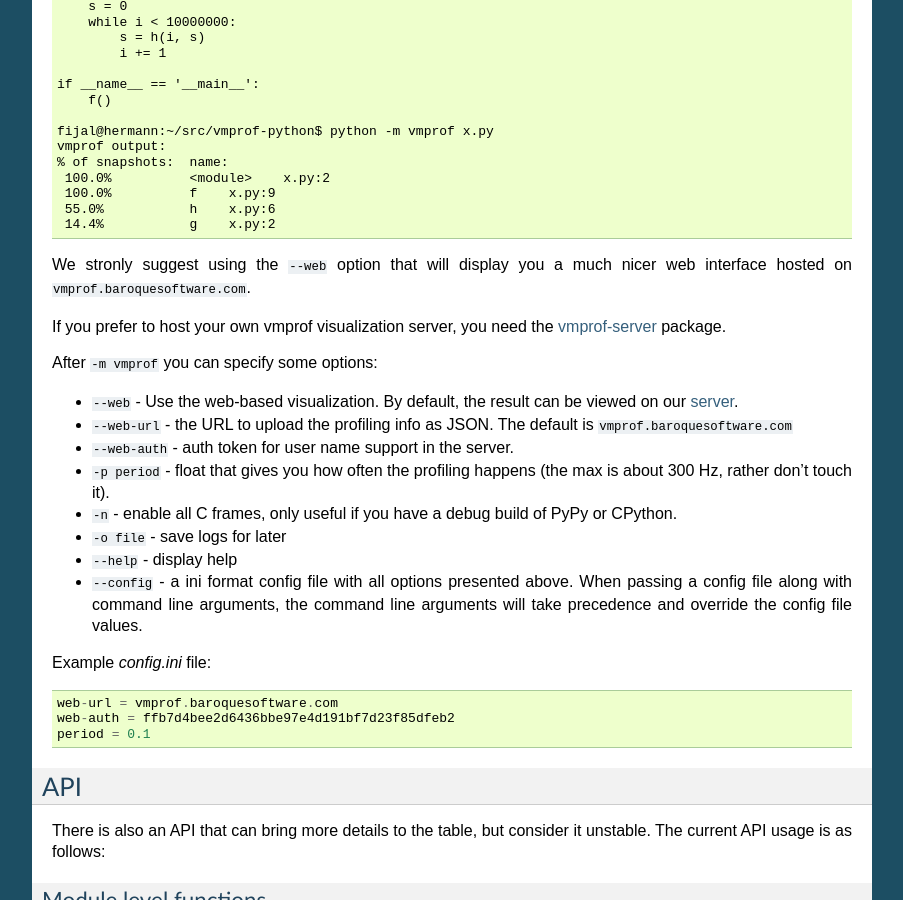
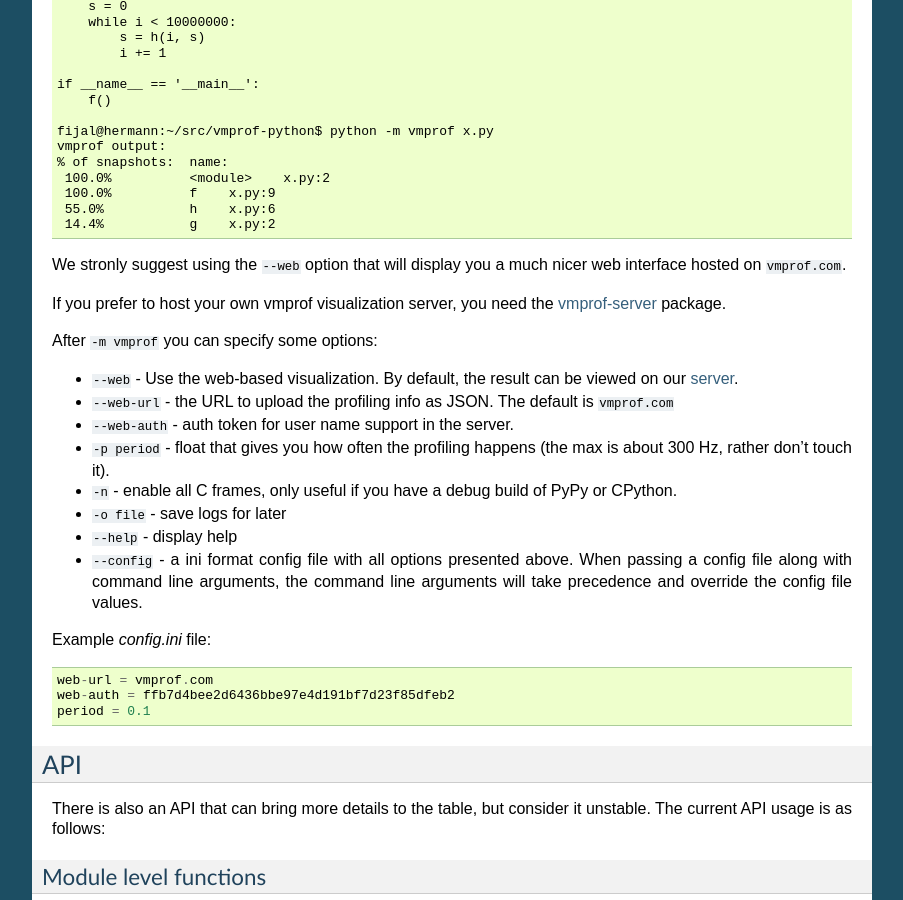
Before and after one commit to vmprof/vmprof-python, a Sphinx documentation site: the page built from docs/index.rst, in a window 1280 px wide and 900 px high, scrolled down 1415 px. Shown: the whole window, without its empty margins (198-1101 px from the left). Built offline with Sphinx 7.4.7, drawn with Linux system fonts in a browser that asks for light colours.

Commit message:
vmprof.baroquesoftware.com -> vmprof.com

```diff
--- a/docs/index.rst
+++ b/docs/index.rst
@@ -104,7 +104,7 @@ to profile an example ``x.py`` program::
 .. _`PyPy`: http://pypy.org
 
 We stronly suggest using the ``--web`` option that will display you a much
-nicer web interface hosted on ``vmprof.baroquesoftware.com``.
+nicer web interface hosted on ``vmprof.com``.
 
 If you prefer to host your own vmprof visualization server, you need the
 `vmprof-server`_ package.
@@ -115,7 +115,7 @@ After ``-m vmprof`` you can specify some options:
   viewed on our `server`_.
 
 * ``--web-url`` - the URL to upload the profiling info as JSON. The default is
-  ``vmprof.baroquesoftware.com``
+  ``vmprof.com``
 
 * ``--web-auth`` - auth token for user name support in the server.
 
@@ -133,12 +133,12 @@ After ``-m vmprof`` you can specify some options:
 
 Example `config.ini` file::
 
-  web-url = vmprof.baroquesoftware.com
+  web-url = vmprof.com
   web-auth = ffb7d4bee2d6436bbe97e4d191bf7d23f85dfeb2
   period = 0.1
 
 .. _`vmprof-server`: https://github.com/vmprof/vmprof-server
-.. _`server`: http://vmprof.baroquesoftware.com
+.. _`server`: http://vmprof.com
 
 
 API
```
Also changed, not shown: 1 other file.
